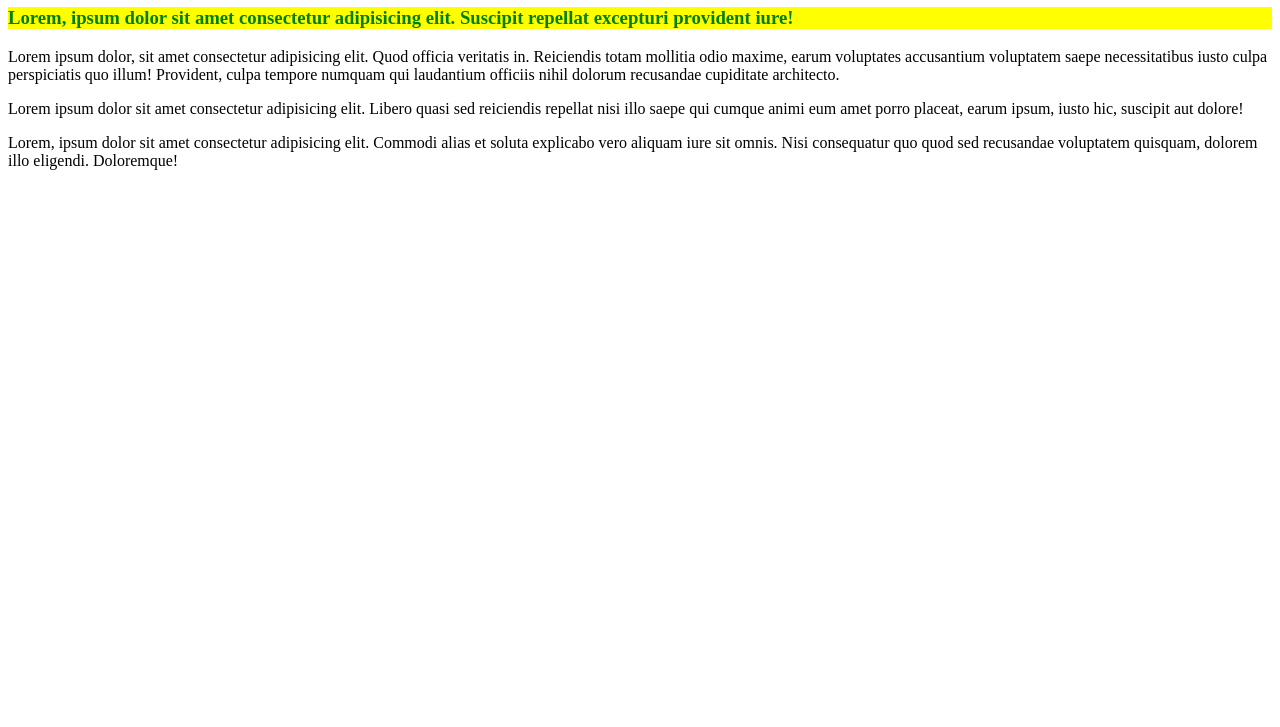
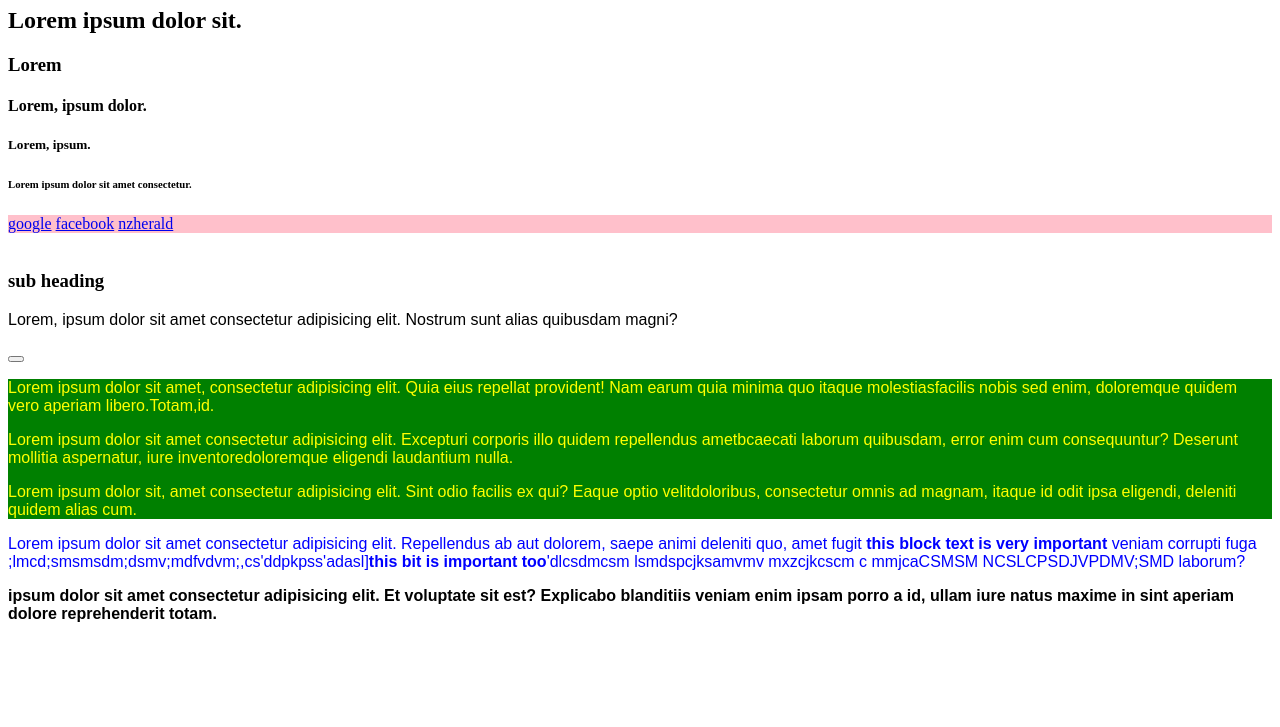
Before and after one commit to Ktanafu/project2, a plain HTML site: page index.html in a window 1280 px wide. Shown: the part 73-800 px from the top of the page. Drawn offline with Linux system fonts and the light colour scheme.

Commit message:
some semantic code added

```diff
--- a/index.html
+++ b/index.html
@@ -5,26 +5,76 @@
     <meta charset="UTF-8">
     <meta name="viewport" content="width=device-width, initial-scale=1.0">
     <title>project2</title>
-    <!-- this is internal styling and it is bad, dont use it please -->
-    <!-- <style>
-        h1 {
-            color: red;
-            background-color: blue;
-        }
-    </style> -->
+    <link rel="stylesheet" href="./main.css">
+
+
 </head>
 
 <body>
-    <h1> Lorem ipsum dolor sit.</h1>
-    <h3 style="color: green; background-color: yellow;">Lorem, ipsum dolor sit amet consectetur adipisicing elit. Suscipit repellat excepturi provident iure!</h3>
-    <p>Lorem ipsum dolor, sit amet consectetur adipisicing elit. Quod officia veritatis in. Reiciendis totam mollitia
-        odio maxime, earum voluptates accusantium voluptatem saepe necessitatibus iusto culpa perspiciatis quo illum!
-        Provident, culpa tempore numquam qui laudantium officiis nihil dolorum recusandae cupiditate architecto.</p>
-    <P>Lorem ipsum dolor sit amet consectetur adipisicing elit. Libero quasi sed reiciendis repellat nisi illo saepe qui
-        cumque animi eum amet porro placeat, earum ipsum, iusto hic, suscipit aut dolore!</P>
-    <p>Lorem, ipsum dolor sit amet consectetur adipisicing elit. Commodi alias et soluta explicabo vero aliquam iure sit
-        omnis. Nisi consequatur quo quod sed recusandae voluptatem quisquam, dolorem illo eligendi. Doloremque!</p>
+    <h1>homepage</h1>
+    <!-- <h3>Lorem, ipsum dolor sit amet consectetur adipisicing elit. Suscipit repellat excepturi provident iure!</h3> -->
 
+    <h2>Lorem ipsum dolor sit.</h2>
+    <h3>Lorem</h3>
+    <h4>Lorem, ipsum dolor.</h4>
+    <h5>Lorem, ipsum.</h5>
+    <h6>Lorem ipsum dolor sit amet consectetur.</h6>
+
+
+
+    <div class="nav">
+        <a href="https://wwww.google.com">google</a>
+        <a href="www.facebook.com">facebook</a>
+        <a href="www.nzherald.co.nz">nzherald</a>
+    </div>
+
+
+    <!-- <p>google</p>
+<p>facebook</p>
+<p>nzherald</p> -->
+
+    <!-- <div></div>
+<span></span> -->
+    <section></section>
+    <article></article>
+    <aside>
+
+    </aside>
+
+    <section>
+        <img src="" alt="">
+        <h3>sub heading</h3>
+        <p>Lorem, ipsum dolor sit amet consectetur adipisicing elit. Nostrum sunt alias quibusdam magni?</p>
+        <button></button>
+    </section>
+
+<article>
+
+</article>
+    <article>
+
+
+    </article>
+    <div class="text-block">
+        <p>Lorem ipsum dolor sit amet, consectetur adipisicing elit. Quia eius repellat provident!
+            Nam earum quia minima quo itaque molestiasfacilis nobis sed enim, doloremque quidem vero aperiam
+            libero.Totam,id.</p>
+        <p>Lorem ipsum dolor sit amet consectetur adipisicing elit. Excepturi corporis illo quidem repellendus
+            ametbcaecati laborum quibusdam, error enim cum consequuntur? Deserunt mollitia aspernatur, iure
+            inventoredoloremque eligendi laudantium nulla.</p>
+        <p>Lorem ipsum dolor sit, amet consectetur adipisicing elit. Sint odio facilis ex qui? Eaque optio
+            velitdoloribus, consectetur omnis ad magnam, itaque id odit ipsa eligendi, deleniti quidem alias cum.</p>
+    </div>
+
+    <p class="text">Lorem ipsum dolor sit amet consectetur adipisicing elit. Repellendus ab aut dolorem, saepe animi
+        deleniti quo,
+        amet fugit <span class="important">this block text is very important
+        </span> veniam corrupti fuga ;lmcd;smsmsdm;dsmv;mdfvdvm;,cs'ddpkpss'adasl]<strong>this bit is important too</strong>'dlcsdmcsm lsmdspcjksamvmv
+        mxzcjkcscm c mmjcaCSMSM NCSLCPSDJVPDMV;SMD
+        laborum?</p>
+
+    <p><strong> ipsum dolor sit amet consectetur adipisicing elit. Et voluptate sit est? Explicabo blanditiis veniam enim
+        ipsam porro a id, ullam iure natus maxime in sint aperiam dolore reprehenderit totam.</strong></p>
 
 
 </body>
--- /dev/null
+++ b/main.css
@@ -0,0 +1,59 @@
+/* h1{
+
+    color: yellow;
+    background-color: black;
+    font-size: 36px;
+    text-align: center;
+    }
+
+    h3{
+
+        text-align: center;
+    }
+a{
+
+background: yellow;
+color: green;
+/* display: block; */
+/* } */
+
+    /* p{
+        background-color: yellow;
+        color: green;
+        /* display: inline; */
+    /* } */
+
+  /* p{
+
+    background-color:green ;
+  } */
+p {
+font-family: Arial;
+
+}
+  .text-block{
+
+    background-color: green;
+    color: yellow;
+  }
+
+  .nav{
+
+    background-color: pink
+  }
+
+  .text{
+
+    color: blue;
+    font-family: Arial;
+
+  }
+
+
+  .important{
+
+    /* color: red;
+    font-size: 20px; */
+    /* background-color: purple; */
+    font-weight:bold ;
+  }
```
